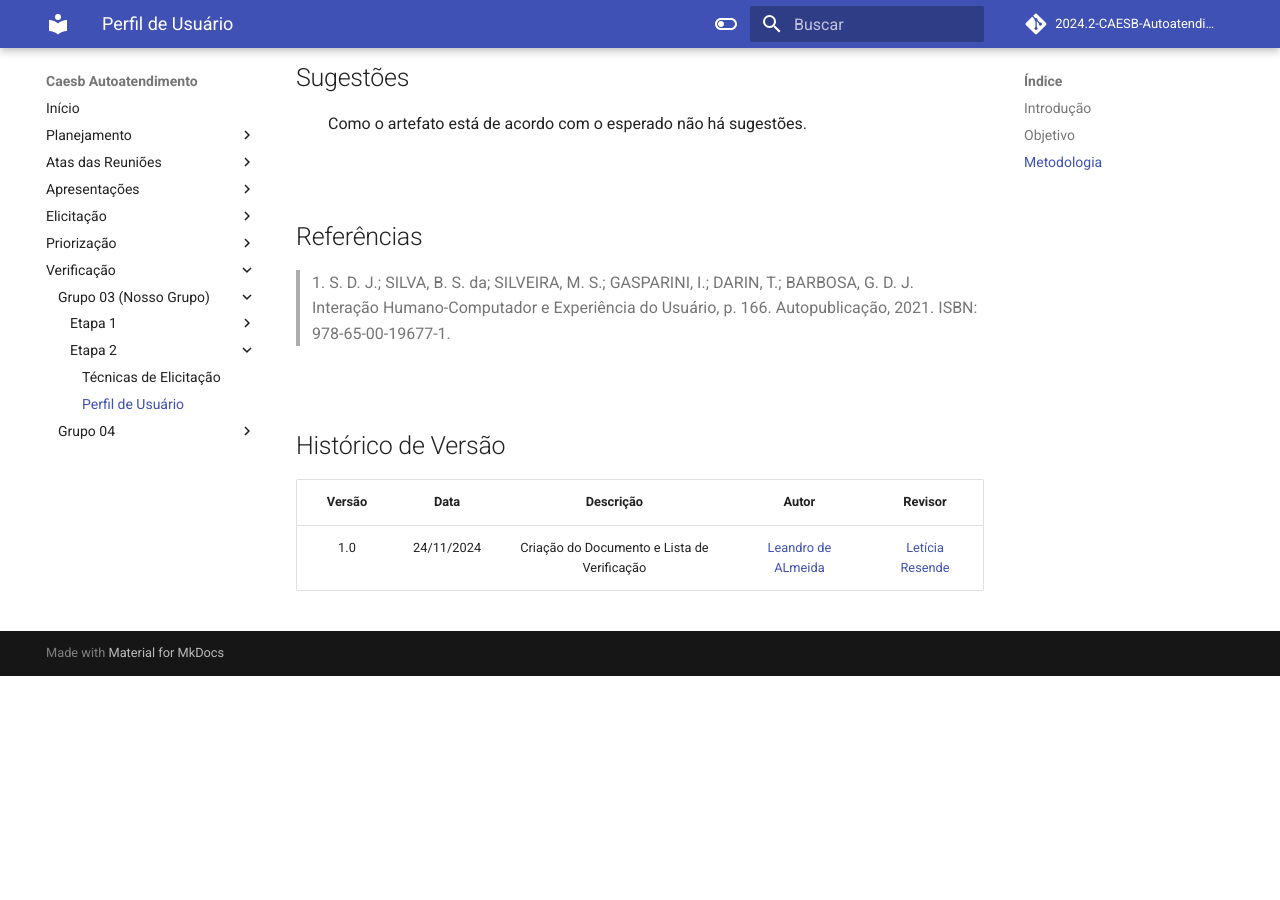
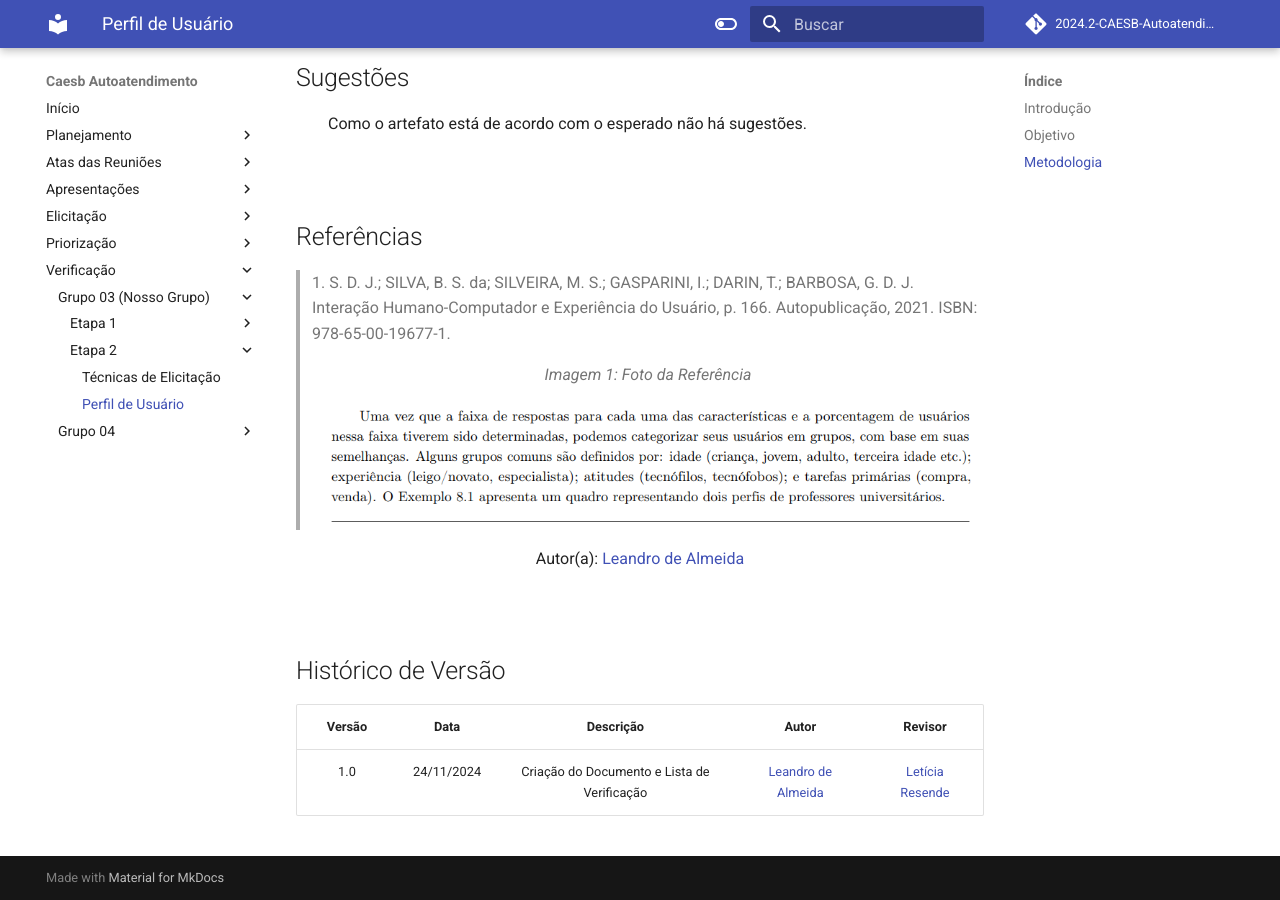
Before and after one commit to Requisitos-de-Software/2024.2-CAESB-Autoatendimento, an MkDocs documentation site: the page built from docs/planejamento/verificacao/perfil_de_usuario.md, in a window 1280 px wide and 900 px high, scrolled down 2144 px. Built offline with MkDocs 1.6.1 and Material for MkDocs 9.7.7, drawn with Linux system fonts in a browser that asks for light colours; comment, search, counter and statistics services are not loaded; before the commit the page ends 2820 px from its top, so only the background shows below that.

```diff
--- a/docs/planejamento/verificacao/perfil_de_usuario.md
+++ b/docs/planejamento/verificacao/perfil_de_usuario.md
@@ -58,8 +58,9 @@ Pode ser vista no [YouTube](https://youtu.be/khaVWQRzG0Y).</p>
 
 ## Referências
 
-> <p id="1">1. S. D. J.; SILVA, B. S. da; SILVEIRA, M. S.; GASPARINI, I.; DARIN, T.; BARBOSA, G. D. J. Interação Humano-Computador e Experiência do Usuário, p. 166. Autopublicação, 2021. ISBN: 978-65-00-19677-1.
-
+> <p id="1">1. S. D. J.; SILVA, B. S. da; SILVEIRA, M. S.; GASPARINI, I.; DARIN, T.; BARBOSA, G. D. J. Interação Humano-Computador e Experiência do Usuário, p. 166. Autopublicação, 2021. ISBN: 978-65-00-19677-1.<center><figcaption>Imagem 1: Foto da Referência</figcaption></center>
+<img src = "https://github.com/Requisitos-de-Software/2024.2-CAESB-Autoatendimento/blob/main/docs/assets/referencia_veri_perfil_usuario.png?raw=true"></img>
+<center>Autor(a): <a href="https://github.com/leomitx10" target = "_blank">Leandro de Almeida</a></h6></center>
 
 </p>
 
@@ -69,4 +70,4 @@ Pode ser vista no [YouTube](https://youtu.be/khaVWQRzG0Y).</p>
 
 | Versão |    Data    |      Descrição       |  Autor  | Revisor |
 | :----: | :--------: | :------------------: | :-----: | :-----: |
-|  1.0   | 24/11/2024 | Criação do Documento e Lista de Verificação | [Leandro de ALmeida](https://github.com/leomitx10) | [Letícia Resende](https://github.com/LeticiaResende23)|
+|  1.0   | 24/11/2024 | Criação do Documento e Lista de Verificação | [Leandro de Almeida](https://github.com/leomitx10) | [Letícia Resende](https://github.com/LeticiaResende23)|
```
Also changed, not shown: docs/elicitacao/tecnicas/entrevista.md (+3 -3 lines).
